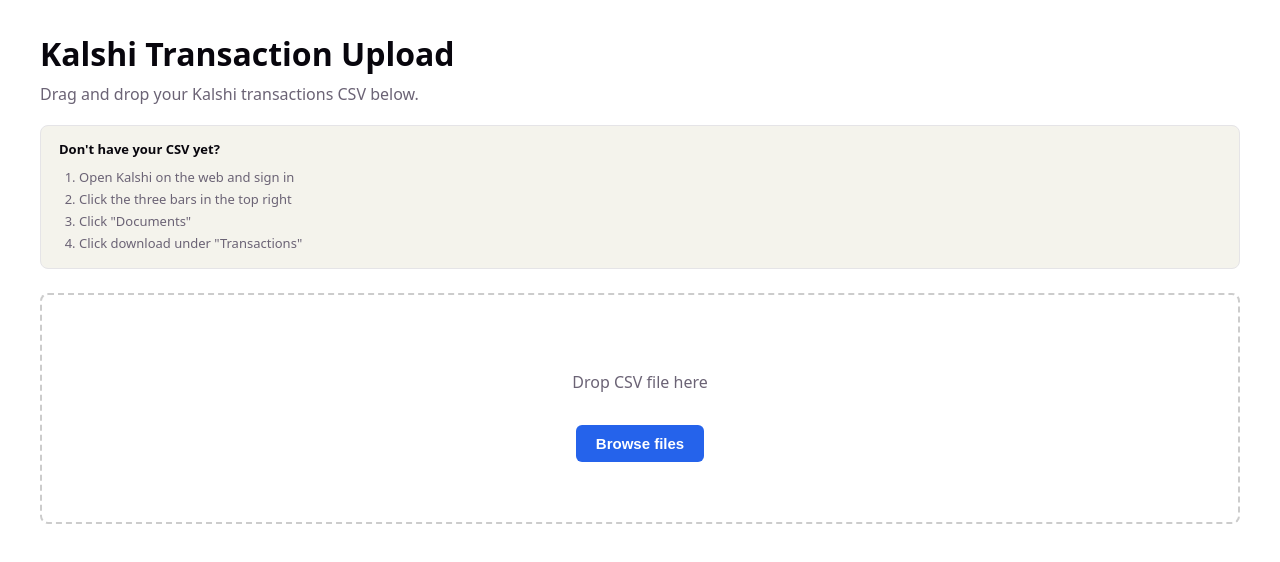
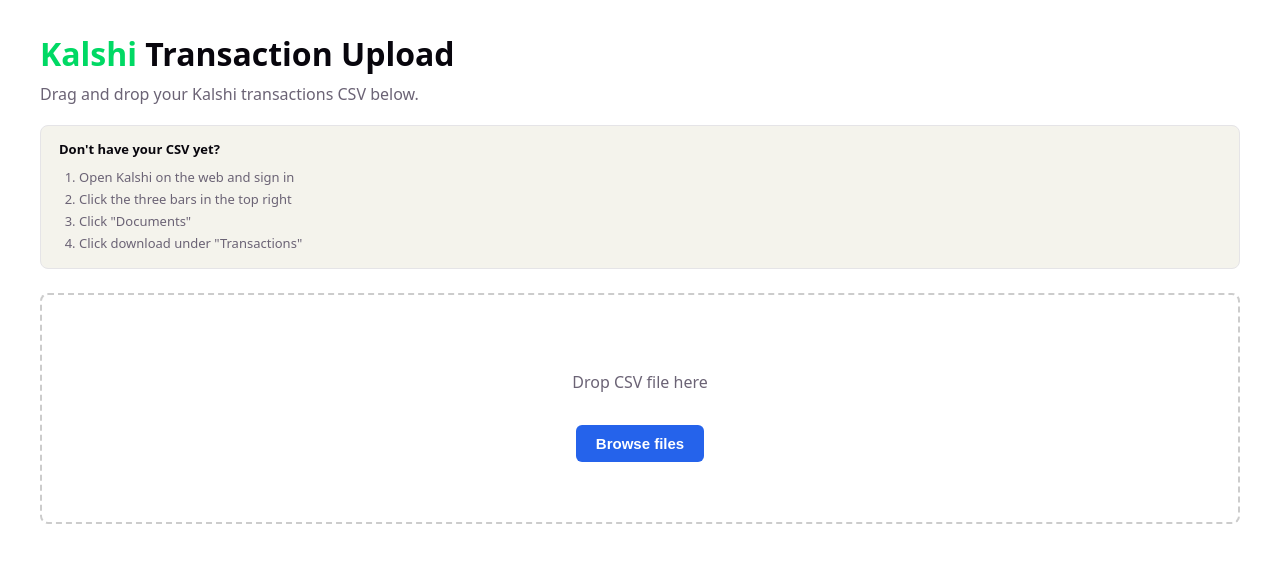
Before and after one commit to rocdx/Kalshi-App, a React (Vite) app in the folder kalshi-mirror/: page / in a window 1280 px wide. Shown: the top 562 px of the page. Built offline with nearby package versions, Linux system fonts and the light colour scheme.

Commit message:
making kalshi logo green

```diff
--- a/kalshi-mirror/src/App.jsx
+++ b/kalshi-mirror/src/App.jsx
@@ -20,6 +20,9 @@
   heading: {
     margin: '0 0 8px',
     fontSize: 32,
+  },
+  kalshiGreen: {
+    color: '#00D964',
   },
   subtext: {
     color: '#6b6375',
@@ -97,7 +100,9 @@
 
   return (
     <div style={styles.app}>
-      <h1 style={styles.heading}>Kalshi Transaction Upload</h1>
+      <h1 style={styles.heading}>
+        <span style={styles.kalshiGreen}>Kalshi</span> Transaction Upload
+      </h1>
       <p style={styles.subtext}>Drag and drop your Kalshi transactions CSV below.</p>
 
       <div style={styles.howTo}>
--- a/kalshi-mirror/src/components/ConcentrationPieChart.jsx
+++ b/kalshi-mirror/src/components/ConcentrationPieChart.jsx
@@ -147,10 +147,11 @@
 
 export default function ConcentrationPieChart({ data }) {
   const topCategory = data.find((item) => item.sport !== 'Other') ?? data[0]
+  const rowsByWinRate = [...data].sort((a, b) => b.winRate - a.winRate)
 
   return (
     <div style={styles.card}>
-      <p style={styles.title}>What you bet on</p>
+      <p style={styles.title}>What you bet on this year:</p>
       <ResponsiveContainer width="100%" height={420}>
         <PieChart margin={{ top: 8, right: 8, bottom: 8, left: 8 }}>
           <Pie
@@ -174,7 +175,7 @@
       <ConcentrationHeadline top={topCategory} />
 
       <div style={styles.rows}>
-        {data.map((item) => (
+        {rowsByWinRate.map((item) => (
           <CategoryRow key={item.sport} item={item} />
         ))}
       </div>
```
